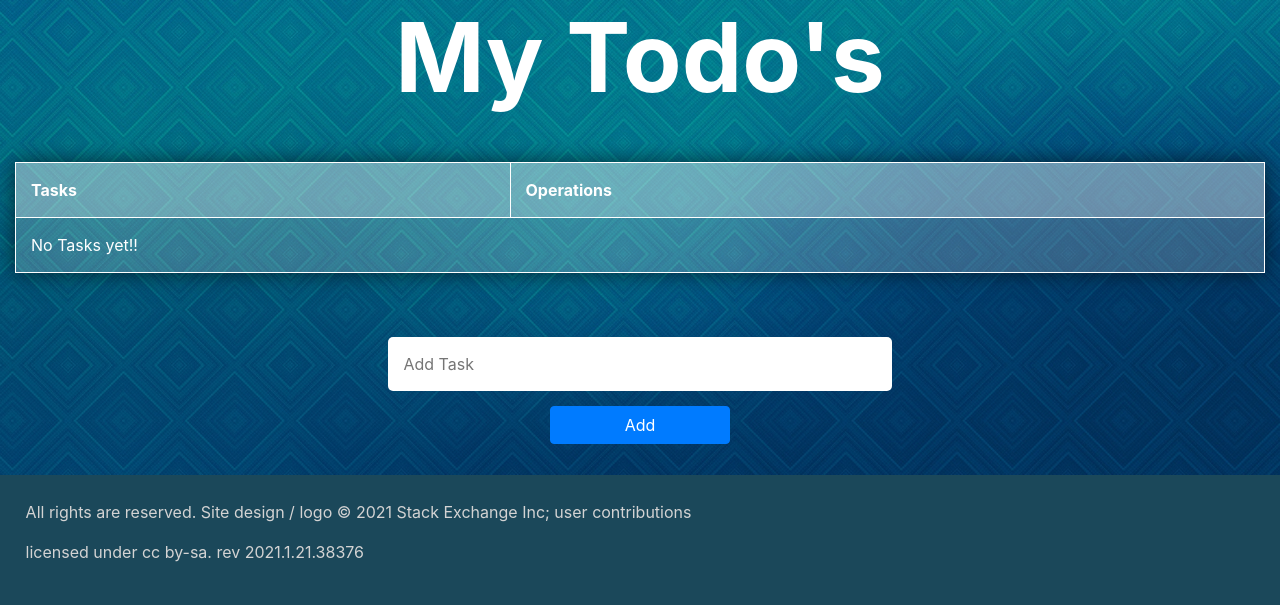
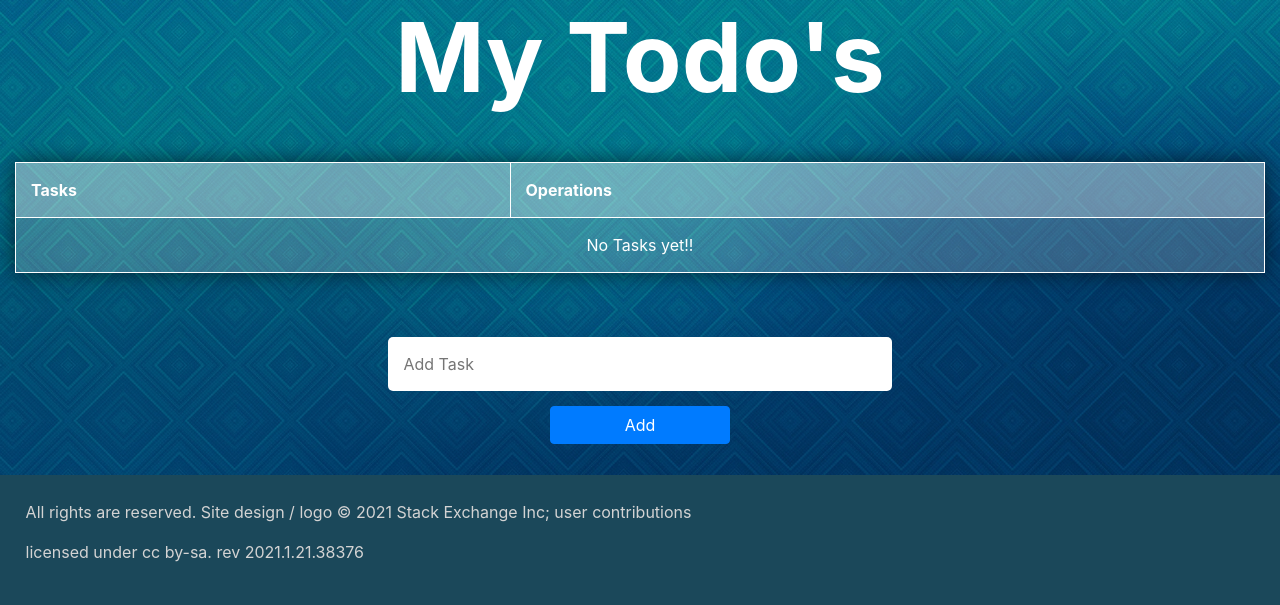
Before and after one commit to mahrukhnawaz/php, a PHP site: page /indexPage.php in a window 1280 px wide. Shown: the part 174-779 px from the top of the page. Run offline with PHP 8.4, Linux system fonts and the light colour scheme; the visitor is signed in with stand-in values (Sample User, id 1); data that the repository does not hold is empty.

Commit message:
Update main.css

```diff
--- a/Todo-list/css/main.css
+++ b/Todo-list/css/main.css
@@ -58,6 +58,12 @@ input{
     padding-right: 5%;
     font-size: 400%;
     margin-left: 5%;
+}
+.sub-text{
+    color: white;
+    font-weight: thin;
+    font-size: 100%;
+    text-align: center;
 }
 li{
     list-style: none;
```
